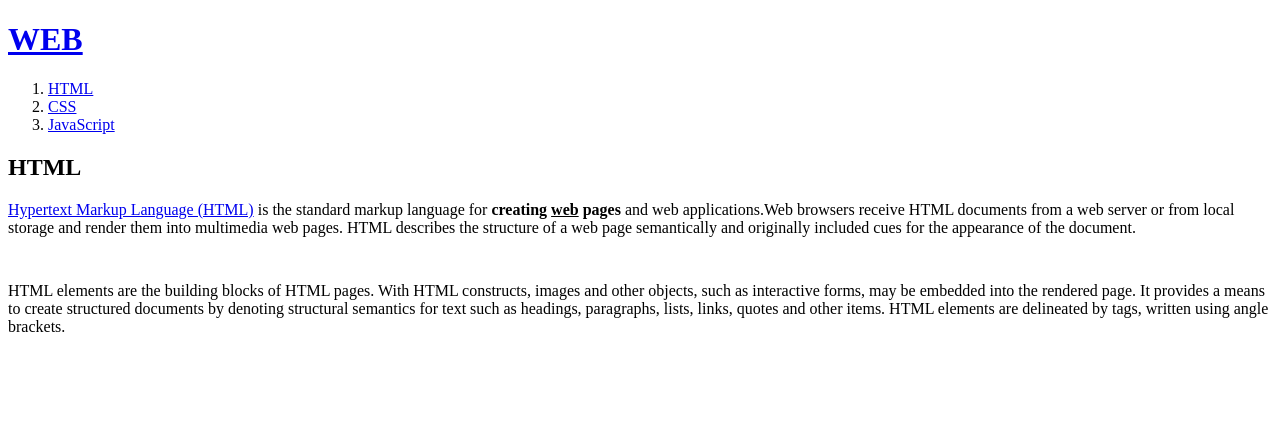
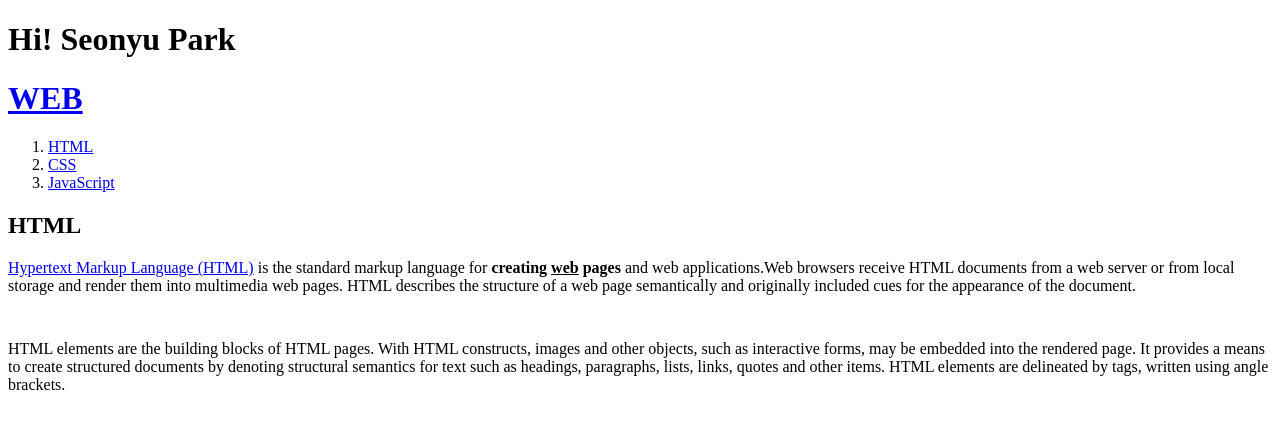
Before and after one commit to hiho2008/hoho, a plain HTML site: page 1.html in a window 1280 px wide. Drawn offline with Linux system fonts and the light colour scheme.

Commit message:
Update 1.html

```diff
--- a/1.html
+++ b/1.html
@@ -5,6 +5,7 @@
   <meta charset="utf-8">
 </head>
 <body>
+  <h1>Hi! Seonyu Park</h1>
   <h1><a href="index.html">WEB</a></h1>
   <ol>
     <li><a href="1.html">HTML</a></li>
```
